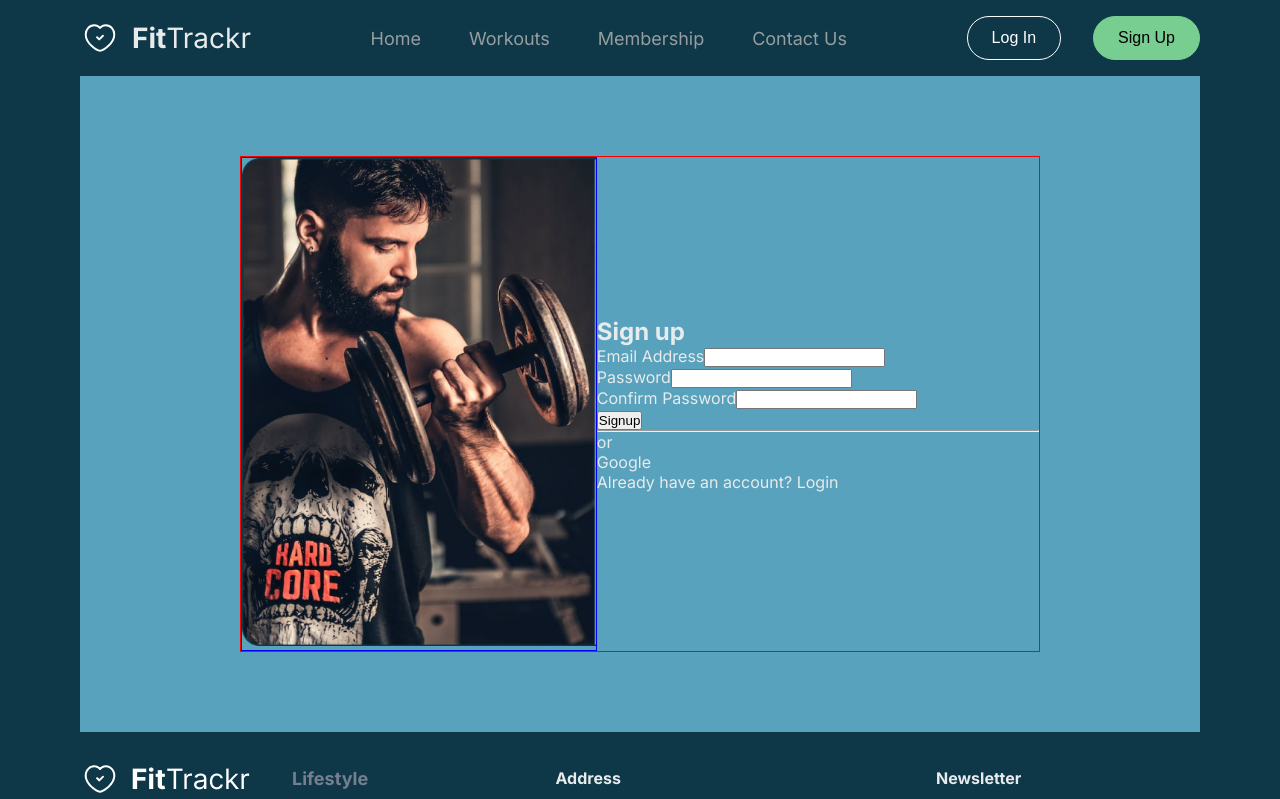
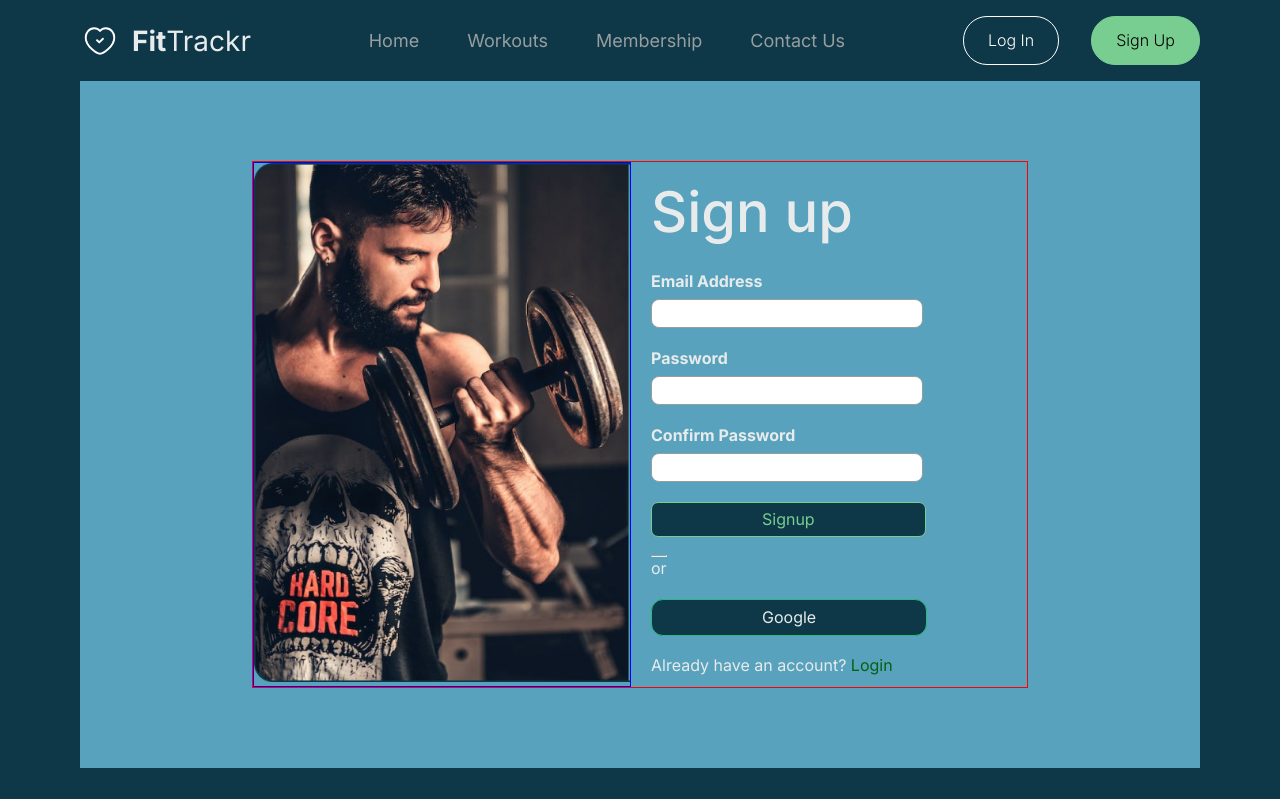
Before and after one commit to Ase020/fitTrackr-client, a React (Vite) app: page /signup in a window 1280 px wide. Shown: the top 799 px of the page. Built offline with nearby package versions, Linux system fonts and the light colour scheme; a web font is replaced by a local one.

Commit message:
Modify signup build

```diff
--- a/src/pages/signup/Signup.css
+++ b/src/pages/signup/Signup.css
@@ -15,7 +15,7 @@
 
 .image-container {
     border: 1px solid blue;
-  flex: 0.8;
+    flex: 1;
 }
 
 .signup-image-container-image {
@@ -26,7 +26,125 @@
 
 .form-container {
     flex: 1;
+    display: inline-flex;
+    flex-direction: column;
+    align-items: flex-start;
+    gap: 18px;
+    padding-left: 20px;
 }
+
+.form-group {
+    display: flex;
+    flex-direction: column;
+    align-items: flex-start;
+    gap: 8px;
+    margin-bottom: 20px;
+}
+
+
+label {
+    font-weight: bold;
+}
+
+h2 {
+    color: var(--neutral-100, #E7EBEC);
+    font-family: Inter;
+    font-size: 56px;
+    font-style: normal;
+    font-weight: 500;
+    line-height: 145.023%;
+}
+
+input {
+    display: flex;
+    width: 272px;
+    padding: 6px 120px 6px 12px;
+    justify-content: center;
+    align-items: center;
+    gap: 10px;
+    border-radius: 8px;
+    border: 1px solid var(--neutral-400, #969ea0);
+}
+
+button {
+    color: #78ce91;
+    background-color: #0e3848;
+    font-family: Inter;
+    font-size: 16px;
+    font-style: normal;
+    font-weight: 400;
+    line-height: 145.023%;
+    display: flex;
+    justify-content: center;
+    padding: 5px 110px;
+    align-items: center;
+    gap: 24px;
+    border-radius: 7px;
+    border: 1px solid var(--signup-color, #78ce91);
+}
+
+button:hover {
+    color: #fff;
+    background-color: #28bb7b;
+    cursor: pointer;
+    border-color: #fff;
+}
+
+.google-signup {
+    display: flex;
+    padding: 6px 110px;
+    border-radius: 12px;
+    border: 1px solid var(--neutral-400, #28bb7b);
+    background-color: #0e3848;
+}
+
+.google-signup, p {
+    color: var(--neutral-100, #E7EBEC);
+    font-family: Inter;
+    font-size: 16px;
+    font-style: normal;
+    font-weight: 400;
+    line-height: 145.023%;
+}
+
+.login {
+    color: #066112;
+}
+
+.login:hover {
+    color: rgb(0, 247, 0);
+}
+
+
+
+
+
+
+
+
+
+
+
+
+
+
+
+
+
+
+
+
+
+
+
+
+
+
+
+
+
+
+
 
 /*
 .image-container {
```
Also changed, not shown: src/pages/signup/Signup.jsx (+4 -4 lines). Lines whose indentation alone changed are shown as unchanged.
